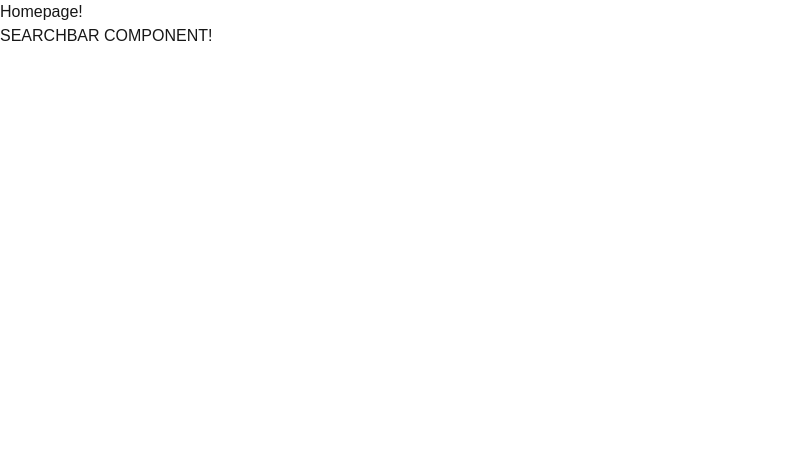
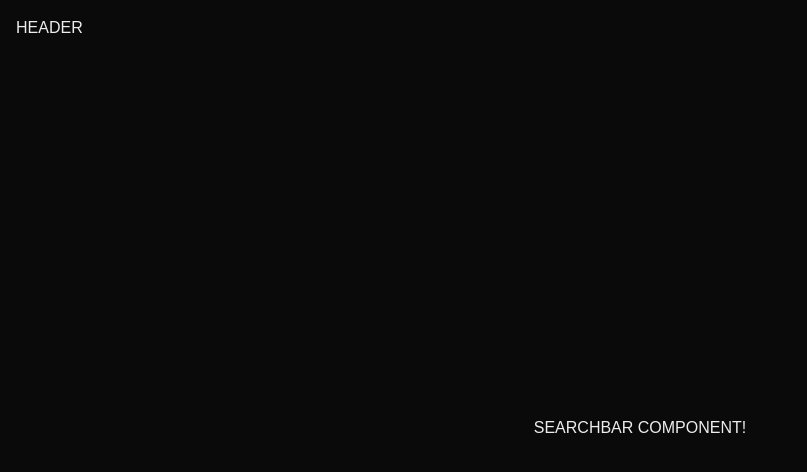
Before and after one commit to difradev/retro-coins, a Next.js app: page / in a window 1280 px wide. Shown: the top 472 px of the page, without its empty margins (0-807 px from the left). Built offline with nearby package versions, Linux system fonts and the light colour scheme.

Commit message:
refactor: reorganize components and update layout structure

```diff
--- a/app/(home)/page.tsx
+++ /dev/null
@@ -1,12 +0,0 @@
-import Searchbar from './components/Searchbar'
-
-export default async function Home() {
-  return (
-    <div>
-      <main>
-        <p>Homepage!</p>
-        <Searchbar />
-      </main>
-    </div>
-  )
-}
--- a/app/components/Header.tsx
+++ b/app/components/Header.tsx
@@ -1,3 +1,7 @@
 'use-client'
 
-export default function Header() {}
+export default function Header() {
+  return (
+    <header className="w-full p-4">HEADER</header>
+  )
+}
--- a/app/globals.css
+++ b/app/globals.css
@@ -10,7 +10,7 @@
   --color-foreground: var(--foreground);
 }
 
-@media (prefers-color-scheme: dark) {
+@media (prefers-color-scheme: light) {
   :root {
     --background: #0a0a0a;
     --foreground: #ededed;
--- a/app/layout.tsx
+++ b/app/layout.tsx
@@ -13,7 +13,9 @@ export default function RootLayout({
 }>) {
   return (
     <html lang="en">
-      <body className={`antialiased`}>{children}</body>
+      <body className={`antialiased`}>
+        <div className="h-[calc(100vh-56px)]">{children}</div>
+      </body>
     </html>
   )
 }
--- /dev/null
+++ b/app/page.tsx
@@ -0,0 +1,13 @@
+import Header from './components/header'
+import Searchbar from './components/searchbar'
+
+export default async function Home() {
+  return (
+    <main className="w-full h-full">
+      <Header />
+      <div className="flex justify-center items-center h-full">
+        <Searchbar />
+      </div>
+    </main>
+  )
+}
```
Also changed, not shown: app/components/searchbar.tsx (renamed from app/(home)/components/Searchbar.tsx).
